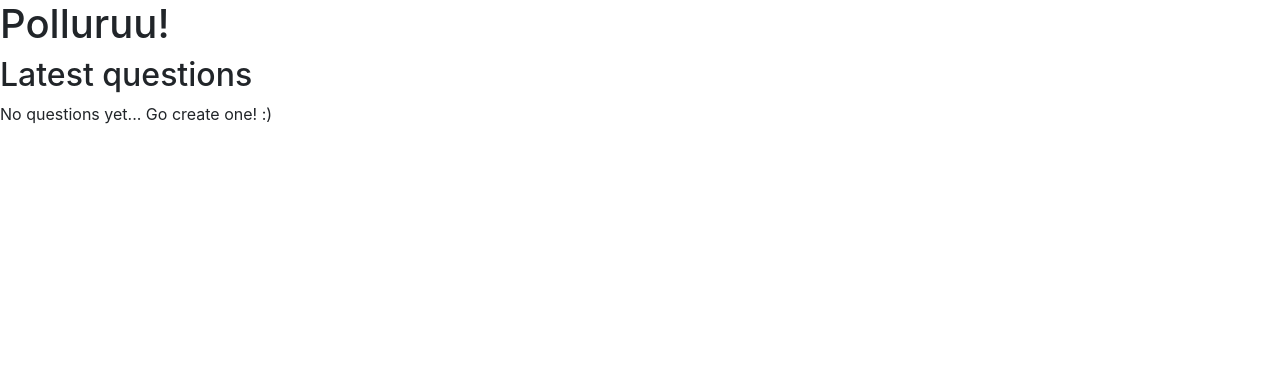
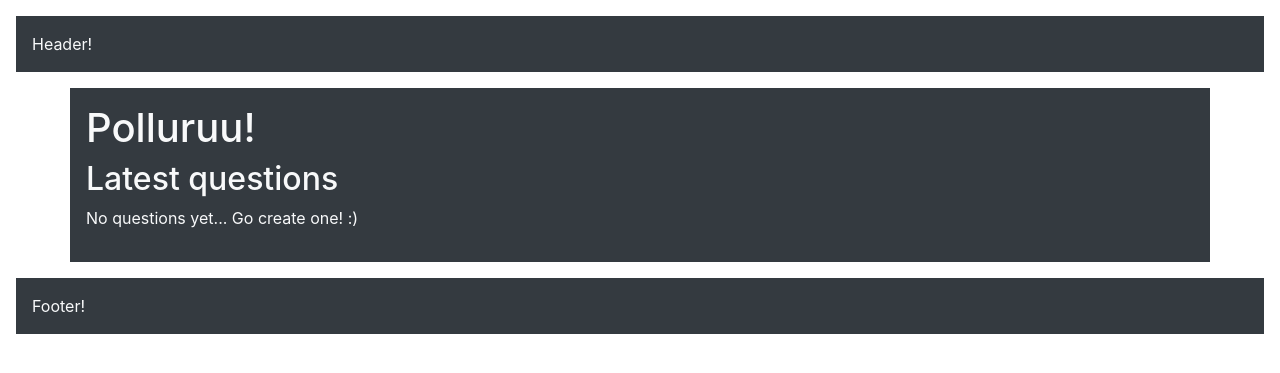
Before and after one commit to koster1889/testing-django-tutorial, a Django app: page /polls/ in a window 1280 px wide. Shown: the top 373 px of the page. Run offline with Django 3.2, Linux system fonts and the light colour scheme; data that the repository does not hold is empty; some libraries are stand-ins or nearby versions.

Commit message:
Added layout html and template include magic!

```diff
--- a/tfm/polls/templates/polls/base.html
+++ b/tfm/polls/templates/polls/base.html
@@ -4,9 +4,17 @@
     <link rel="stylesheet" href="https://stackpath.bootstrapcdn.com/bootstrap/4.4.1/css/bootstrap.min.css" integrity="sha384-Vkoo8x4CGsO3+Hhxv8T/Q5PaXtkKtu6ug5TOeNV6gBiFeWPGFN9MuhOf23Q9Ifjh" crossorigin="anonymous">
     {% load static %}
     <link rel="stylesheet" type="text/css" href="{% static 'polls/style.css' %}">
+    {% block title %}
+    <title>Pollurur!</title>
+    {% endblock %}
+
 </head>
-<body>
-    {% block content %}
+<body class="p-3">
+    <header class="bg-dark text-light p-3">Header!</header>
+    <div id="content p-3">
+    {% block layout %}
     {% endblock %}
+    </div>
+    <footer class="bg-dark text-light p-3">Footer!</footer>
 </body>
 </html>
--- /dev/null
+++ b/tfm/polls/templates/polls/content.html
@@ -0,0 +1,7 @@
+{% extends "./base.html" %}
+{% block layout %}
+<div class="container p-3 my-3 text-light bg-dark">
+{% block content %}
+{% endblock%}
+</div>
+{% endblock %}
--- a/tfm/polls/templates/polls/details.html
+++ b/tfm/polls/templates/polls/details.html
@@ -1,6 +1,6 @@
-{% extends "./base.html" %}
+{% extends "./content.html" %}
 {% block content %}
-<div>
+<div class="container p-3 my-3 text-light bg-dark">
     <h2>Question</h2>
     <p>{{ question.question_text }}</p>
     <i>{{question.pub_date }}</i>
--- a/tfm/polls/templates/polls/index.html
+++ b/tfm/polls/templates/polls/index.html
@@ -1,4 +1,4 @@
-{% extends "./base.html" %}
+{% extends "./content.html" %}
 {% block content %}
 <div>
     <h1>Polluruu!</h1>
--- a/tfm/polls/templates/polls/results.html
+++ b/tfm/polls/templates/polls/results.html
@@ -1,4 +1,4 @@
-{% extends "./base.html" %}
+{% extends "./content.html" %}
 {% block content %}
 <div>
     <h2>Question</h2>
```
